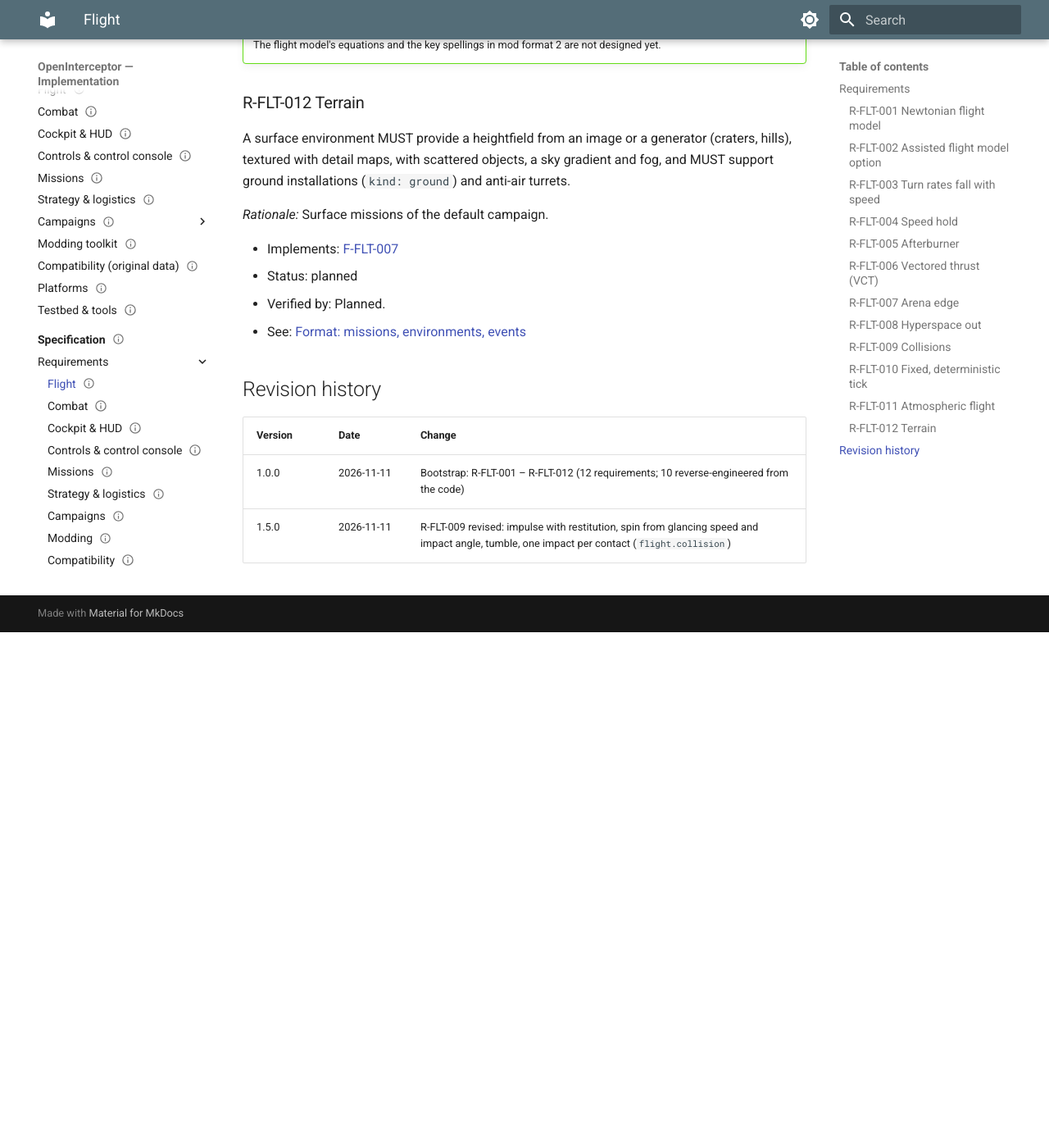
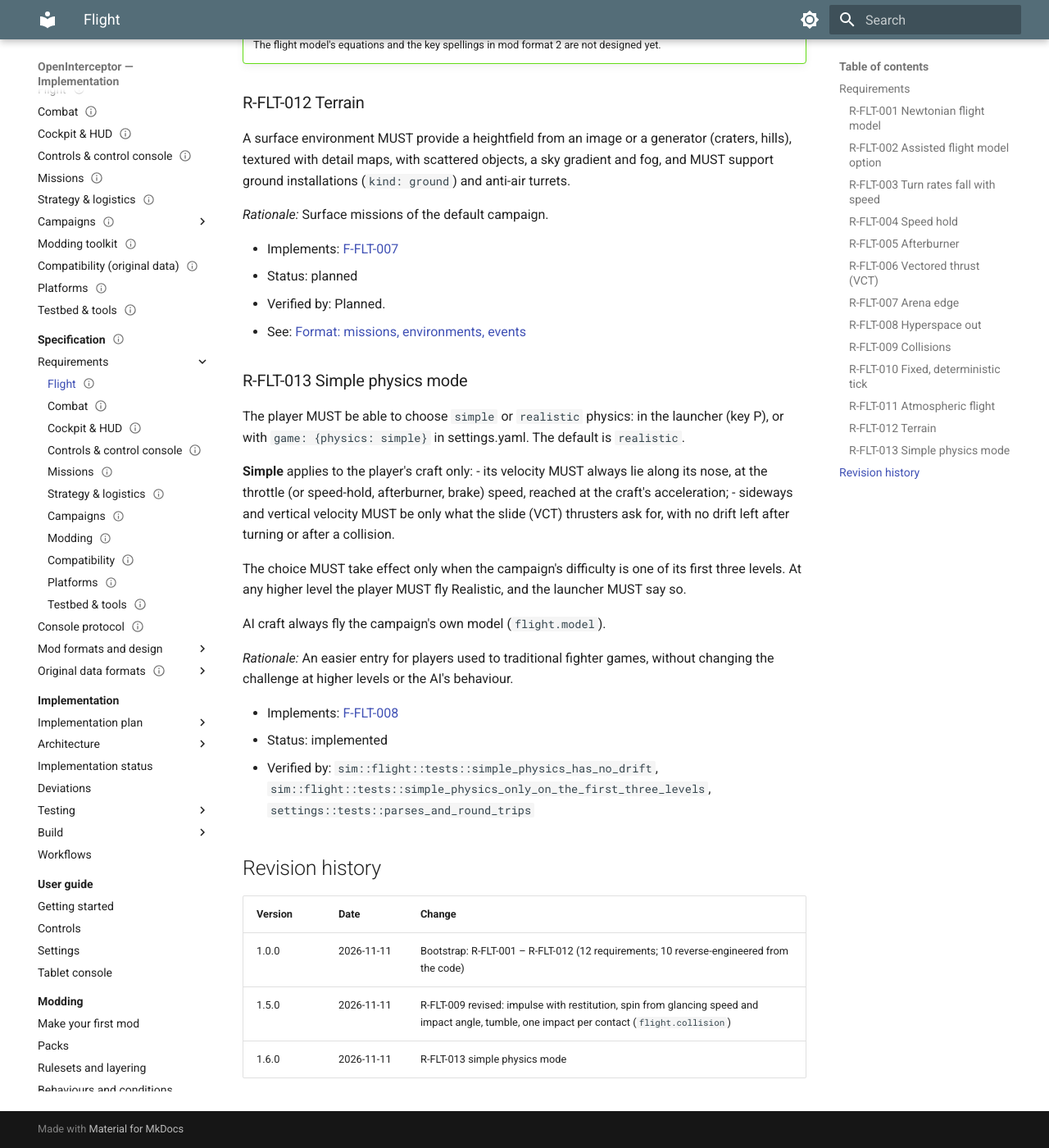
Before and after one commit to bbogovich/OpenInterceptor, an MkDocs documentation site: the page built from docs/specification/requirements/flight.md, in a window 1280 px wide and 1400 px high, scrolled down 5772 px. Shown: the whole window at 82% size. Built offline with MkDocs 1.6.1 and Material for MkDocs 9.7.7, drawn with Linux system fonts in a browser that asks for light colours; before the commit the page ends 6543 px from its top, so only the background shows below that.

Commit message:
Spec 1.6.0: Simple physics for beginners (F-FLT-008, R-FLT-013); settings game.physics
Co-Authored-By: Claude Opus 5.5 <noreply@anthropic.com>

```diff
--- a/docs/specification/requirements/flight.md
+++ b/docs/specification/requirements/flight.md
@@ -1,5 +1,5 @@
 ---
-spec_version: 1.5.0
+spec_version: 1.6.0
 status: current
 updated: 2026-11-11
 ---
@@ -182,9 +182,28 @@ A surface environment MUST provide a heightfield from an image or a generator (c
 - Verified by: Planned.
 - See: [Format: missions, environments, events](../design/format-missions.md)
 
+### R-FLT-013 Simple physics mode
+
+The player MUST be able to choose `simple` or `realistic` physics: in the launcher (key P), or with `game: {physics: simple}` in settings.yaml. The default is `realistic`.
+
+**Simple** applies to the player's craft only:
+- its velocity MUST always lie along its nose, at the throttle (or speed-hold, afterburner, brake) speed, reached at the craft's acceleration;
+- sideways and vertical velocity MUST be only what the slide (VCT) thrusters ask for, with no drift left after turning or after a collision.
+
+The choice MUST take effect only when the campaign's difficulty is one of its first three levels. At any higher level the player MUST fly Realistic, and the launcher MUST say so.
+
+AI craft always fly the campaign's own model (`flight.model`).
+
+*Rationale:* An easier entry for players used to traditional fighter games, without changing the challenge at higher levels or the AI's behaviour.
+
+- Implements: [F-FLT-008](../../definition/flight.md#f-flt-008-simple-physics-for-beginners)
+- Status: implemented
+- Verified by: `sim::flight::tests::simple_physics_has_no_drift`, `sim::flight::tests::simple_physics_only_on_the_first_three_levels`, `settings::tests::parses_and_round_trips`
+
 ## Revision history
 
 | Version | Date | Change |
 |---|---|---|
 | 1.0.0 | 2026-11-11 | Bootstrap: R-FLT-001 – R-FLT-012 (12 requirements; 10 reverse-engineered from the code) |
 | 1.5.0 | 2026-11-11 | R-FLT-009 revised: impulse with restitution, spin from glancing speed and impact angle, tumble, one impact per contact (`flight.collision`) |
+| 1.6.0 | 2026-11-11 | R-FLT-013 simple physics mode |
```
Also changed, not shown: docs/definition/flight.md (+15 -1 lines), docs/meta/change-history.md (+1 -0 lines), docs/user-guide/settings.md (+2 -0 lines), 1 other file.
